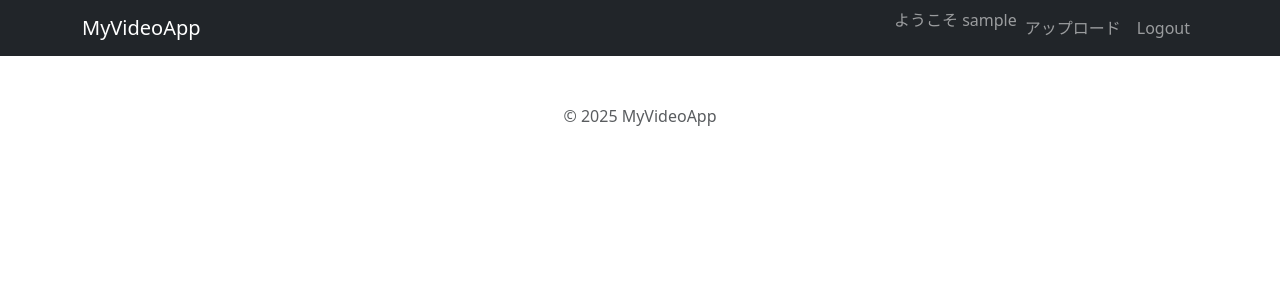
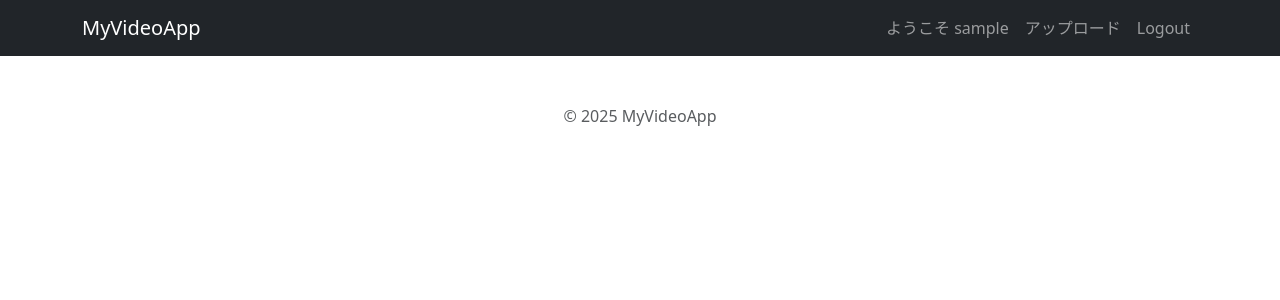
Before and after one commit to sodack2/rearth_youtube, a Flask app: template templates/base.html in a window 1280 px wide. Shown: the top 300 px of the page. Run offline with Flask 3, Linux system fonts and the light colour scheme; the template is opened without the code that fills it, so the values that code supplies are empty; the visitor is signed in with stand-in values (Sample User, id 1).

Commit message:
Update base.html

```diff
--- a/templates/base.html
+++ b/templates/base.html
@@ -3,7 +3,7 @@
 <head>
   <meta charset="UTF-8">
   <title>{% block title %}My Video App{% endblock %}</title>
-  <!-- Bootstrap -->
+  <!-- Bootstrap CDN -->
   <link href="https://cdn.jsdelivr.net/npm/bootstrap@5.3.0/dist/css/bootstrap.min.css" rel="stylesheet">
 </head>
 <body>
@@ -11,11 +11,14 @@
   <nav class="navbar navbar-expand-lg navbar-dark bg-dark mb-4">
     <div class="container">
       <a class="navbar-brand" href="{{ url_for('index') }}">MyVideoApp</a>
-      <div class="collapse navbar-collapse">
+      <button class="navbar-toggler" type="button" data-bs-toggle="collapse" data-bs-target="#navbarNav">
+        <span class="navbar-toggler-icon"></span>
+      </button>
+      <div class="collapse navbar-collapse" id="navbarNav">
         <ul class="navbar-nav ms-auto">
           {% if current_user.is_authenticated %}
             <li class="nav-item">
-              <span class="navbar-text">ようこそ {{ current_user.username }}</span>
+              <span class="nav-link">ようこそ {{ current_user.username }}</span>
             </li>
             <li class="nav-item">
               <a class="nav-link" href="{{ url_for('upload') }}">アップロード</a>
@@ -43,5 +46,7 @@
   <footer class="text-center mt-5 mb-3 text-muted">
     &copy; 2025 MyVideoApp
   </footer>
+
+  <script src="https://cdn.jsdelivr.net/npm/bootstrap@5.3.0/dist/js/bootstrap.bundle.min.js"></script>
 </body>
 </html>
```
